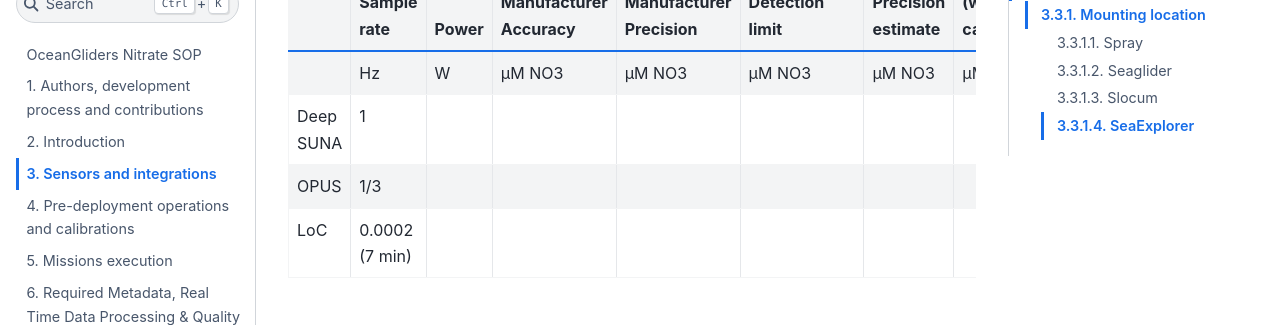
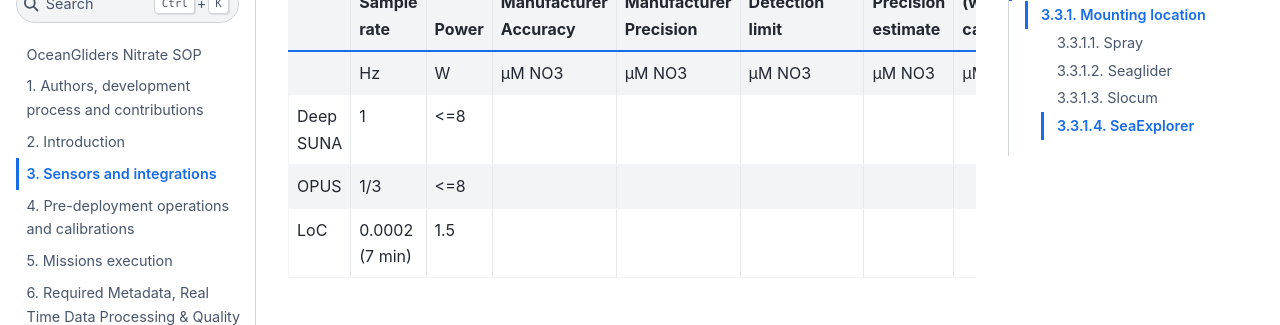
Before and after one commit to OceanGlidersCommunity/Nitrate_SOP, a Jupyter Book: the page built from sections/nitrate_sensors_integration.md, in a window 1280 px wide and 900 px high, scrolled down 4726 px. Shown: the part 154-479 px from the top of the window. Built offline with Jupyter Book 1.0.4 settings and Sphinx 7.4.7 and the Sphinx Book theme 1.1.4, drawn with Linux system fonts in a browser that asks for light colours.

Commit message:
add Power to table 1

```diff
--- a/sections/nitrate_sensors_integration.md
+++ b/sections/nitrate_sensors_integration.md
@@ -109,9 +109,9 @@ Bio-fouling and other influences are not included.
 |   |  Sample rate  |  Power |  Manufacturer Accuracy | Manufacturer Precision |  Manufacturer Detection limit |  Precision estimate |  Accuracy estimate (w. x-cali.) |
 |---|---|---|---|---|---|---|---|
 |   | Hz | W | µM NO3 | µM NO3 | µM NO3 | µM NO3 | µM NO3 |
-| Deep SUNA  | 1 |   |   |   |   |   |   |
-| OPUS  | 1/3 |   |   |   |   |  |   |
-| LoC  | 0.0002 (7 min) |   |   |   |   |   |   |
+| Deep SUNA  | 1 | <=8 |   |   |   |   |   |
+| OPUS  | 1/3 | <=8 |   |   |   |  |   |
+| LoC  | 0.0002 (7 min) | 1.5 |   |   |   |   |   |
 
 ## Sensor integration with gliders
 
```
